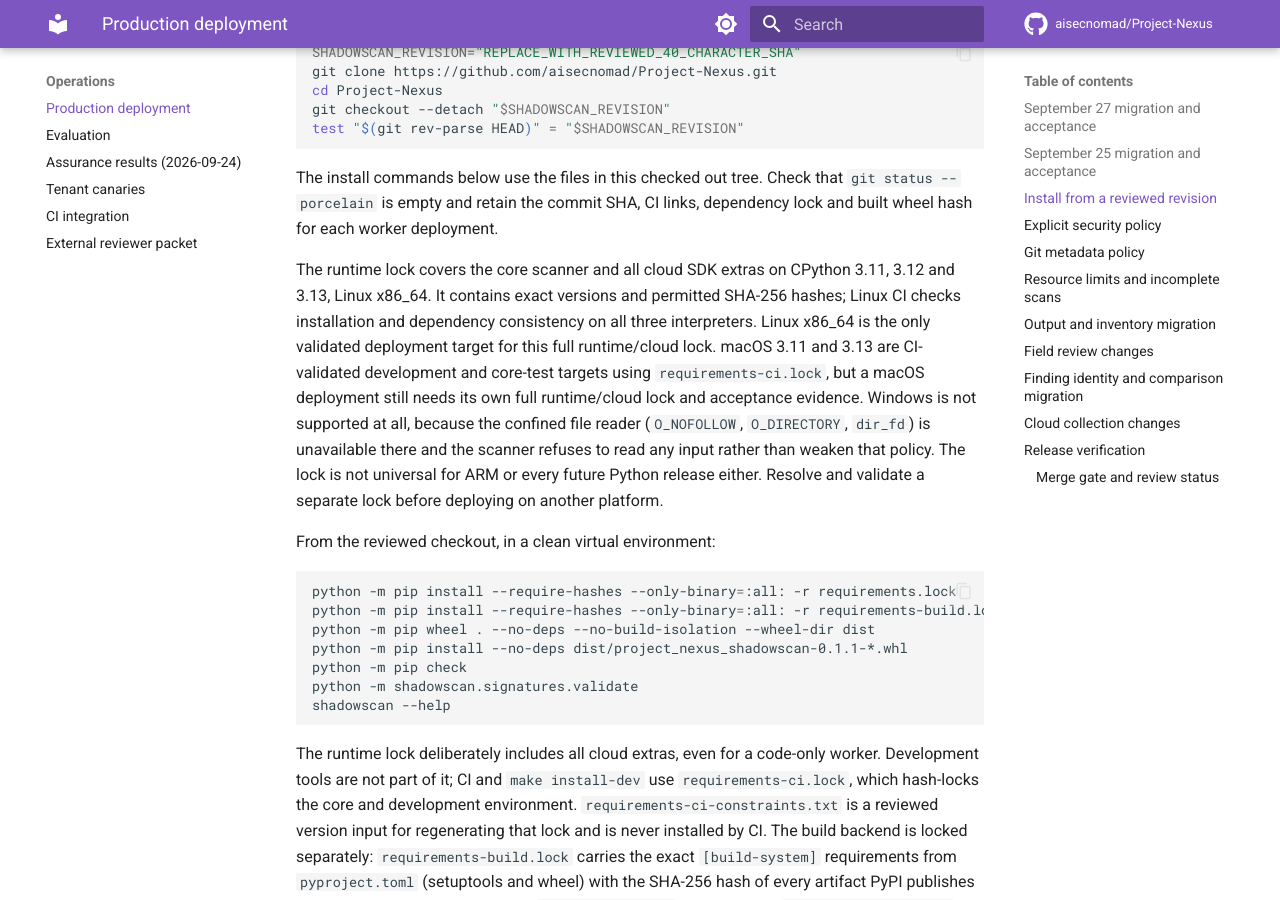
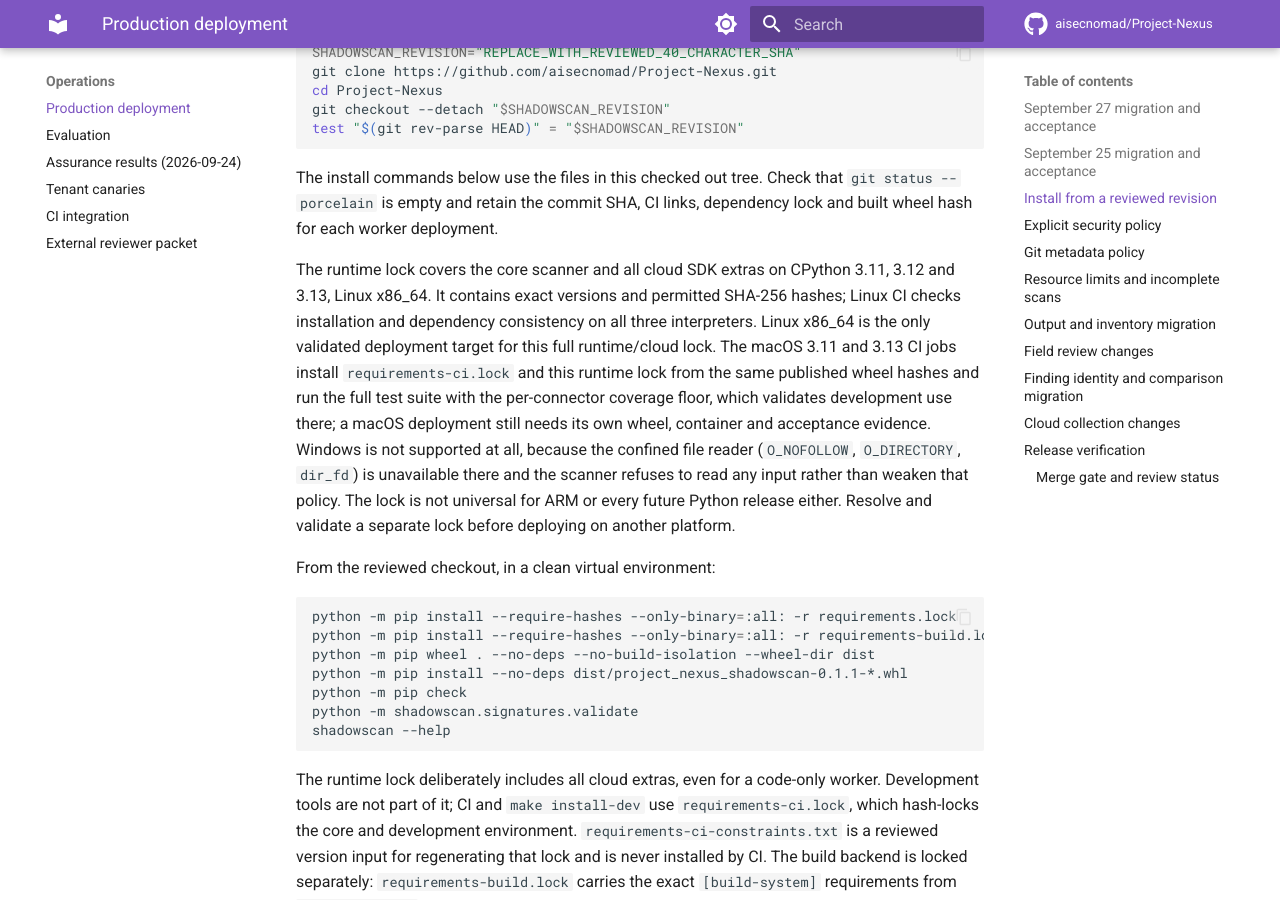
Before and after one commit to aisecnomad/Project-Nexus, an MkDocs documentation site: the page built from docs/production.md, in a window 1280 px wide and 900 px high, scrolled down 4304 px. Built offline with MkDocs 1.6.1 and Material for MkDocs 9.7.7, drawn with Linux system fonts in a browser that asks for light colours; comment, search, counter and statistics services are not loaded.

Commit message:
Install the cloud SDKs on macOS so the per-connector coverage floor applies there
With the symlink fixes in place the macOS jobs reach the coverage gate, and
fail it: requirements-ci.lock covers only the core and development set, so
cloud connector code that needs an SDK never runs there and cloud.oci lands
at 61.7% against the 75% floor. The runtime lock lists every published wheel
hash for its pins, so the macOS jobs now install it alongside the CI lock
and exercise the same connector code paths as Linux instead of relaxing the
gate. Linux x86_64 remains the only validated deployment target; the docs say
what the macOS jobs do and do not establish.

Signed-off-by: Claude <noreply@anthropic.com>
Co-Authored-By: Claude Fable 5.1 <noreply@anthropic.com>
Claude-Session: https://claude.ai/code/session_01UQnfJtr4fmp4VvEpSSHCdj

```diff
--- a/docs/production.md
+++ b/docs/production.md
@@ -203,9 +203,11 @@ The runtime lock covers the core scanner and all cloud SDK extras on CPython
 3.11, 3.12 and 3.13, Linux x86_64. It contains exact versions and permitted
 SHA-256 hashes; Linux CI checks installation and dependency consistency on all
 three interpreters. Linux x86_64 is the only validated deployment target for
-this full runtime/cloud lock. macOS 3.11 and 3.13 are CI-validated development
-and core-test targets using `requirements-ci.lock`, but a macOS deployment still
-needs its own full runtime/cloud lock and acceptance evidence. Windows is not
+this full runtime/cloud lock. The macOS 3.11 and 3.13 CI jobs install
+`requirements-ci.lock` and this runtime lock from the same published wheel
+hashes and run the full test suite with the per-connector coverage floor, which
+validates development use there; a macOS deployment still needs its own wheel,
+container and acceptance evidence. Windows is not
 supported at all, because the confined file reader
 (`O_NOFOLLOW`, `O_DIRECTORY`, `dir_fd`) is unavailable there and the scanner
 refuses to read any input rather than weaken that policy. The lock is not
```
Also changed, not shown: CONTRIBUTING.md (+5 -5 lines), 1 other file.
